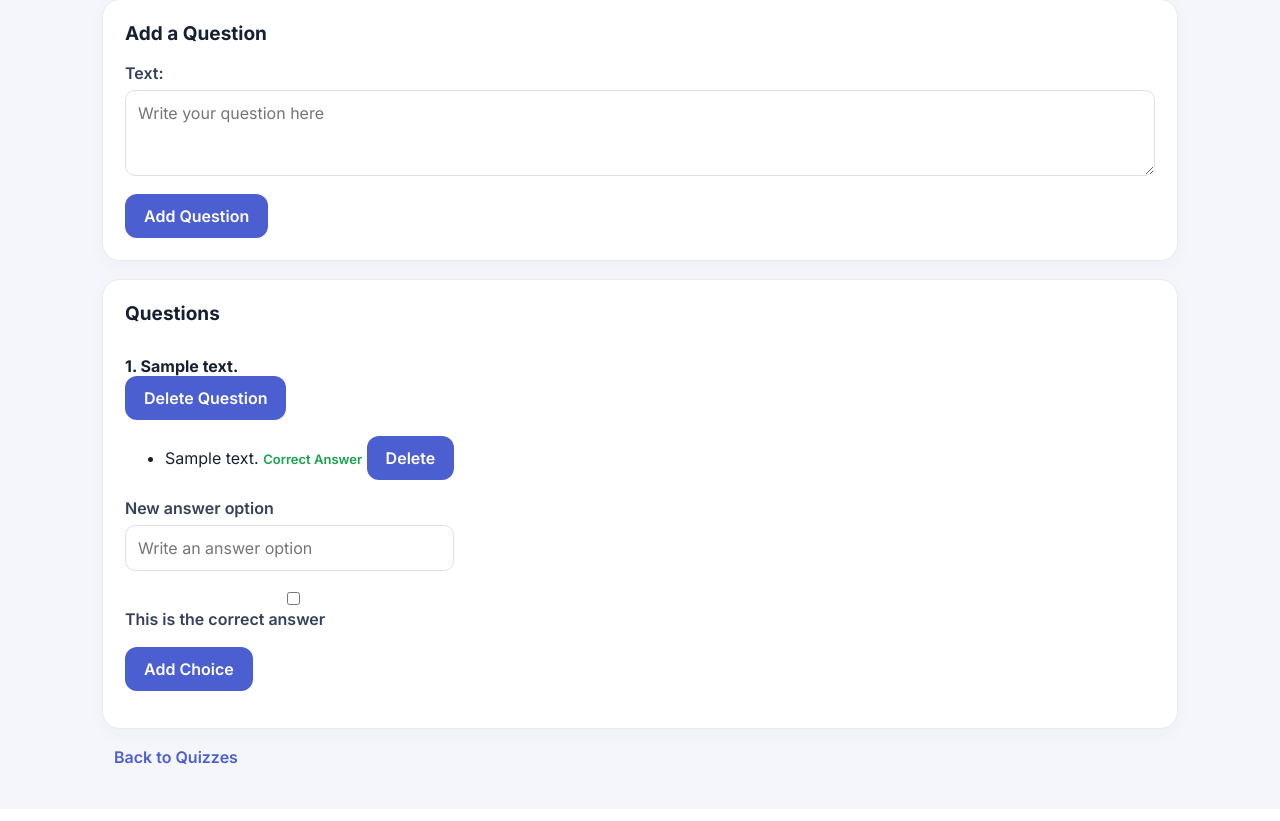
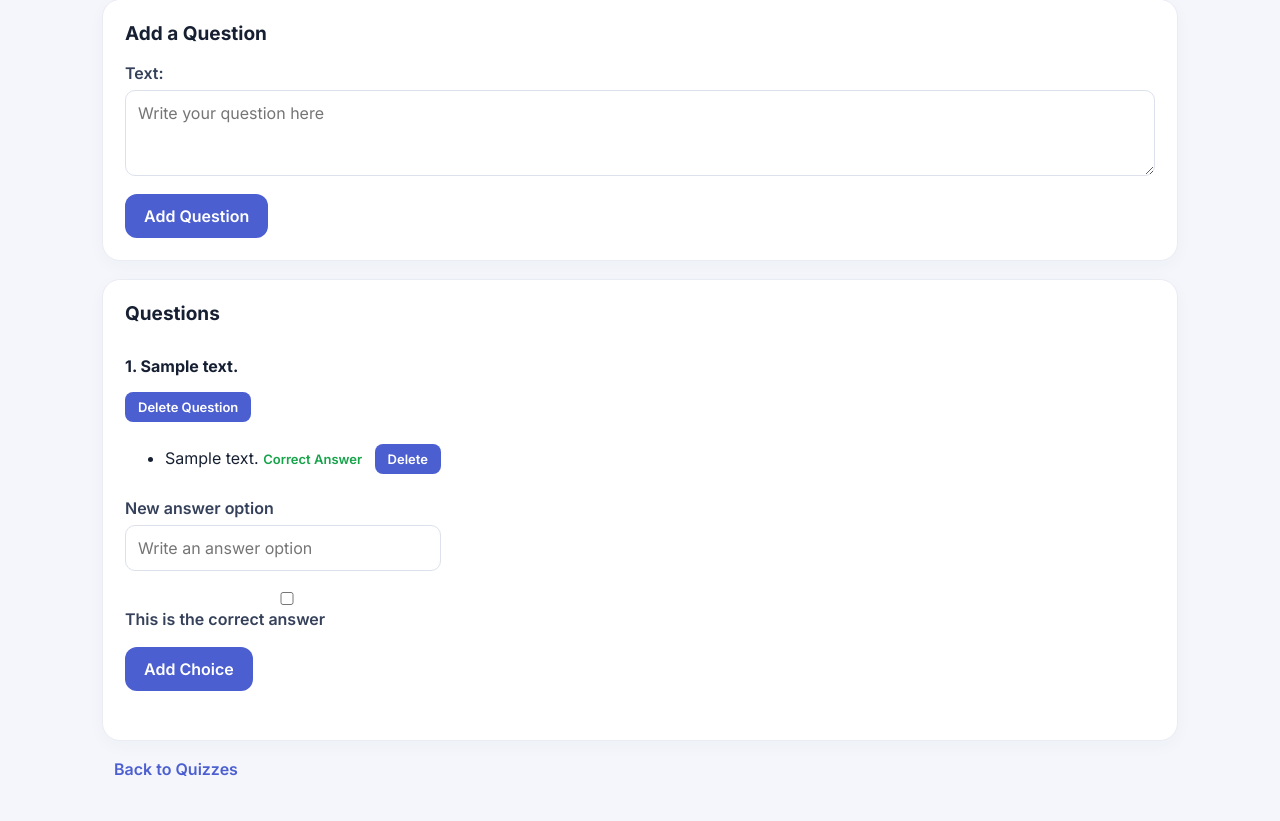
Before and after one commit to imanmasomi/SmartLearn, a Django app: page /quizzes/1/ in a window 1280 px wide. Shown: the part 302-1123 px from the top of the page. Before the commit the page ends 1067 px from the top, so only its background shows below. Run offline with Django 5.2, Linux system fonts and the light colour scheme; a user stored in the database is signed in; tables that the repository leaves empty hold one stand-in row (values such as "Sample post").

Commit message:
Fri, Nov 6, 2026, 9:04 PM +03:30

```diff
--- a/static/css/style.css
+++ b/static/css/style.css
@@ -658,3 +658,30 @@ label.quiz-choice input[type="radio"] {
     margin-top: 18px;
     line-height: 1.8;
 }
+
+/* Quiz Management - Delete Buttons */
+
+.list-row form button.button-danger {
+    padding: 7px 13px;
+    font-size: 13px;
+    border-radius: 8px;
+    margin: 4px 0;
+}
+
+.list-row li form {
+    display: inline-block !important;
+    margin-left: 8px;
+}
+
+.list-row li {
+    margin-bottom: 10px;
+}
+
+.list-row > div > form {
+    margin: 12px 0;
+}
+
+.list-row ul {
+    margin-top: 14px;
+    margin-bottom: 20px;
+}
```
